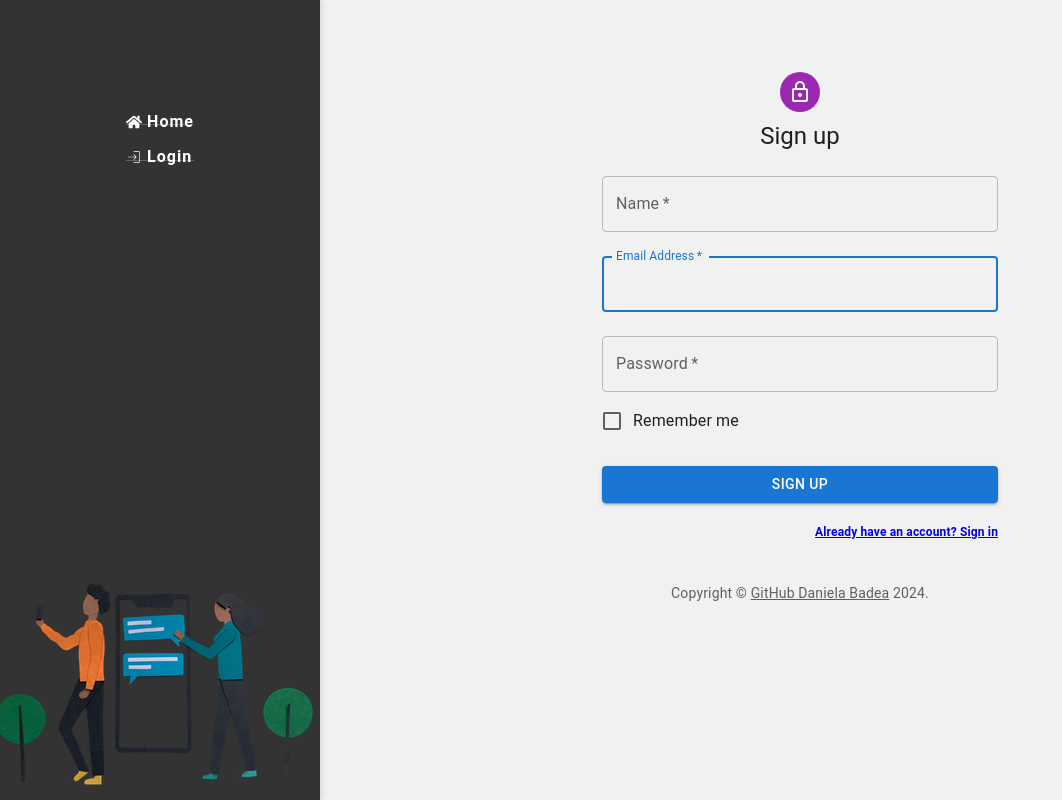
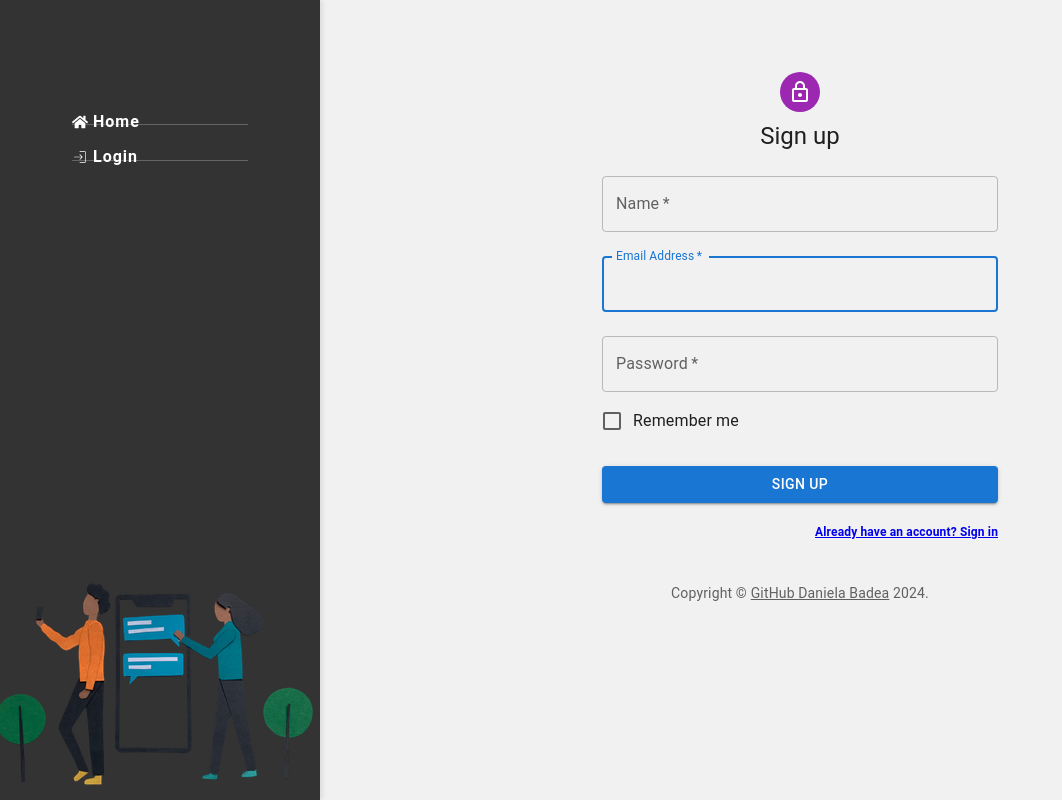
Before and after one commit to mesterum/goit-react-hw-08-phonebook-user, a React (Create React App) app: page /goit-react-hw-08-phonebook-user/register in a window 1280 px wide. Shown: the whole page, without its empty margins (0-1062 px from the left). Built offline with nearby package versions, Linux system fonts and the light colour scheme.

Commit message:
edit media nav  at desktop

```diff
--- a/src/components/Navigation/Navigation.module.css
+++ b/src/components/Navigation/Navigation.module.css
@@ -53,6 +53,10 @@
     .burgerMenuButton {
         display: none;
     }
+    .listNav{
+        padding: 30px;
+        width: 80%;
+    }
 }
 
 .contentLink {
```
